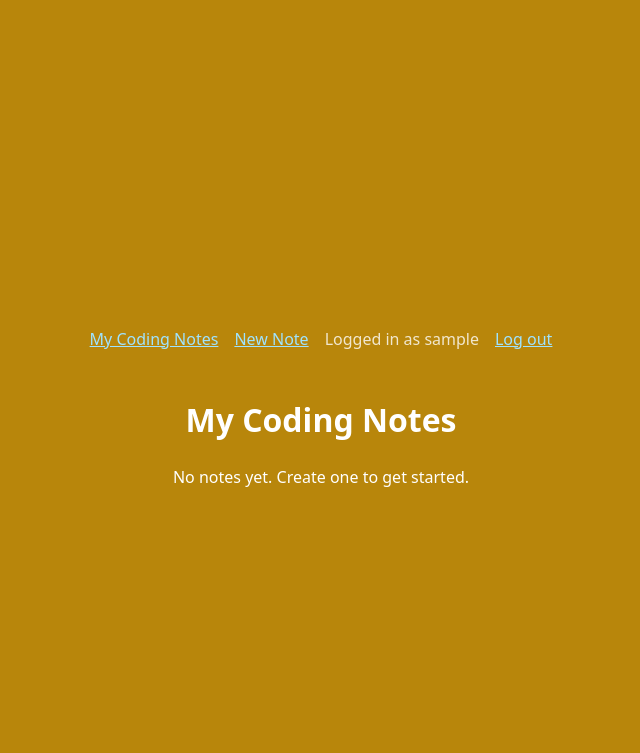
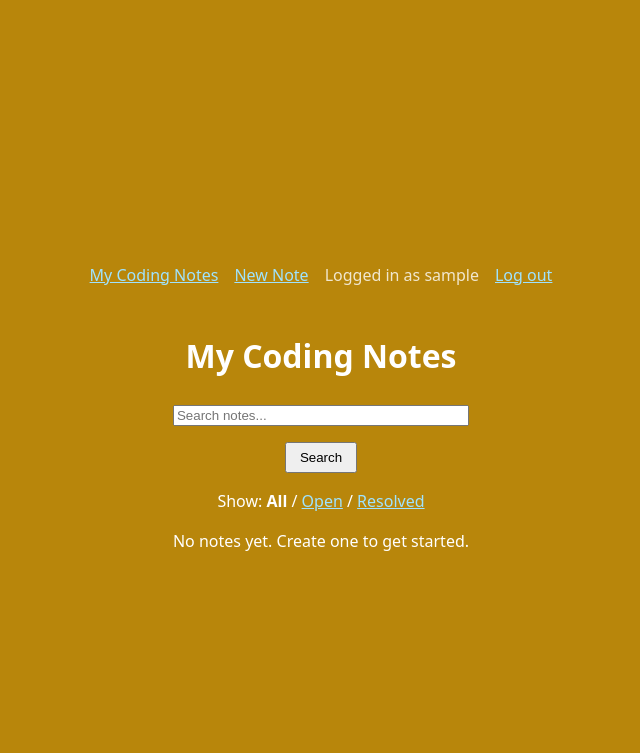
Before and after one commit to VShahidzadeh/Flask-Exercise, a Flask app: page / in a window 1280 px wide. Shown: the top 753 px of the page, without its empty margins (319-959 px from the left). Run offline with Flask 3, Linux system fonts and the light colour scheme; the visitor is signed in with stand-in values (Sample User, id 1); data that the repository does not hold is empty.

Commit message:
Part 4 - refactor: -Refactors to change database management, notes display, and filter via main.py and index.html

```diff
--- a/main.py
+++ b/main.py
@@ -3,7 +3,7 @@ import os
 import sqlite3
 from functools import wraps
 from flask import (Flask, render_template, redirect, url_for, request, abort,
-                   session, flash)
+                   session, flash, g)
 
 app = Flask(__name__)
 
@@ -61,15 +61,22 @@ def logout():
 
 
 def get_db_connection():
-    conn = sqlite3.connect(DB_PATH)
-    conn.row_factory = sqlite3.Row
-    return conn
+    if 'db' not in g:
+        g.db = sqlite3.connect(DB_PATH)
+        g.db.row_factory = sqlite3.Row
+    return g.db
+
+
+@app.teardown_appcontext
+def close_db_connection(exception=None):
+    db = g.pop('db', None)
+    if db is not None:
+        db.close()
 
 
 def get_note(note_id):
     conn = get_db_connection()
     note = conn.execute('SELECT * FROM notes WHERE id = ?', (note_id,)).fetchone()
-    conn.close()
     if note is None:
         abort(404)
     return note
@@ -99,10 +106,28 @@ def read_and_validate(form):
 @app.route('/')
 @login_required
 def index():
+    query = request.args.get('q', '').strip()
     conn = get_db_connection()
-    notes = conn.execute('SELECT * FROM notes ORDER BY created DESC').fetchall()
-    conn.close()
-    return render_template('index.html', notes=notes)
+    status = request.args.get('status', 'all')
+    if status not in ('all', 'open', 'resolved'):
+        status = 'all'
+
+    conditions, params = [], []
+    if query:
+        like_query = f"%{query}%"
+        conditions.append('(topic LIKE ? OR description LIKE ? OR issue_details LIKE ?)')
+        params += [like_query, like_query, like_query]
+    if status != 'all':
+        conditions.append('status = ?')
+        params.append(status)
+
+    sql = 'SELECT * FROM notes'
+    if conditions:
+        sql += ' WHERE ' + ' AND '.join(conditions)
+    sql += " ORDER BY CASE WHEN status = 'open' THEN 0 ELSE 1 END, created DESC"
+
+    notes = conn.execute(sql, params).fetchall()
+    return render_template('index.html', notes=notes, query=query, status=status)
 
 
 @app.route('/<int:note_id>')
@@ -128,7 +153,6 @@ def create():
                  values['status'], values['attempts'], values['resolution'],
                  values['lessons_learned']))
             conn.commit()
-            conn.close()
             return redirect(url_for('index'))
     return render_template('create.html', values=values, error=error)
 
@@ -151,7 +175,6 @@ def edit(note_id):
                  values['status'], values['attempts'], values['resolution'],
                  values['lessons_learned'], note_id))
             conn.commit()
-            conn.close()
             return redirect(url_for('index'))
     return render_template('edit.html', item=item, values=values, error=error)
 
@@ -163,5 +186,4 @@ def delete(note_id):
     conn = get_db_connection()
     conn.execute('DELETE FROM notes WHERE id = ?', (note_id,))
     conn.commit()
-    conn.close()
     return redirect(url_for('index'))
--- a/templates/index.html
+++ b/templates/index.html
@@ -2,6 +2,21 @@
 {% block title %}My Coding Notes{% endblock %}
 {% block content %}
 <h1>My Coding Notes</h1>
+<form method="get" action="{{ url_for('index') }}">
+    <input type="text" name="q" placeholder="Search notes..." value="{{ query or '' }}">
+    <input type="hidden" name="status" value="{{ status }}">
+    <button type="submit">Search</button>
+    {% if query %}
+        <a href="{{ url_for('index', status=status) }}">Clear</a>
+    {% endif %}
+</form>
+<p>Show:
+    {% for option in ['all', 'open', 'resolved'] %}
+        {% if option == status %}<strong>{{ option|capitalize }}</strong>
+        {% else %}<a href="{{ url_for('index', q=query or None, status=option) }}">{{ option|capitalize }}</a>{% endif %}
+        {% if not loop.last %} / {% endif %}
+    {% endfor %}
+</p>
 {% for item in notes %}
     <article class="note-summary">
         <h2><a href="{{ url_for('note', note_id=item['id']) }}">{{ item['topic'] }}</a></h2>
```
